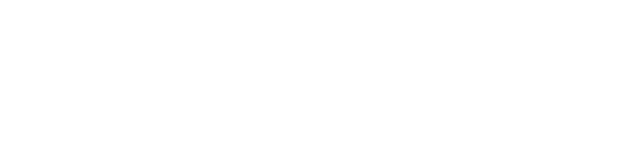
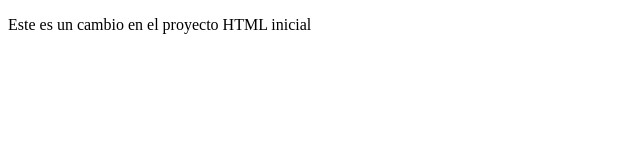
Before and after one commit to adrianunez/pruebaGitHub, a plain HTML site: page index.html in a window 1280 px wide. Shown: the whole page, without its empty margins (0-640 px from the left). Drawn offline with Linux system fonts and the light colour scheme.

Commit message:
add line in index.html

```diff
--- a/index.html
+++ b/index.html
@@ -6,6 +6,6 @@
     <title>Prueba GitHub</title>
 </head>
 <body>
-
+    <p>Este es un cambio en el proyecto HTML inicial</p>
 </body>
 </html>
```
